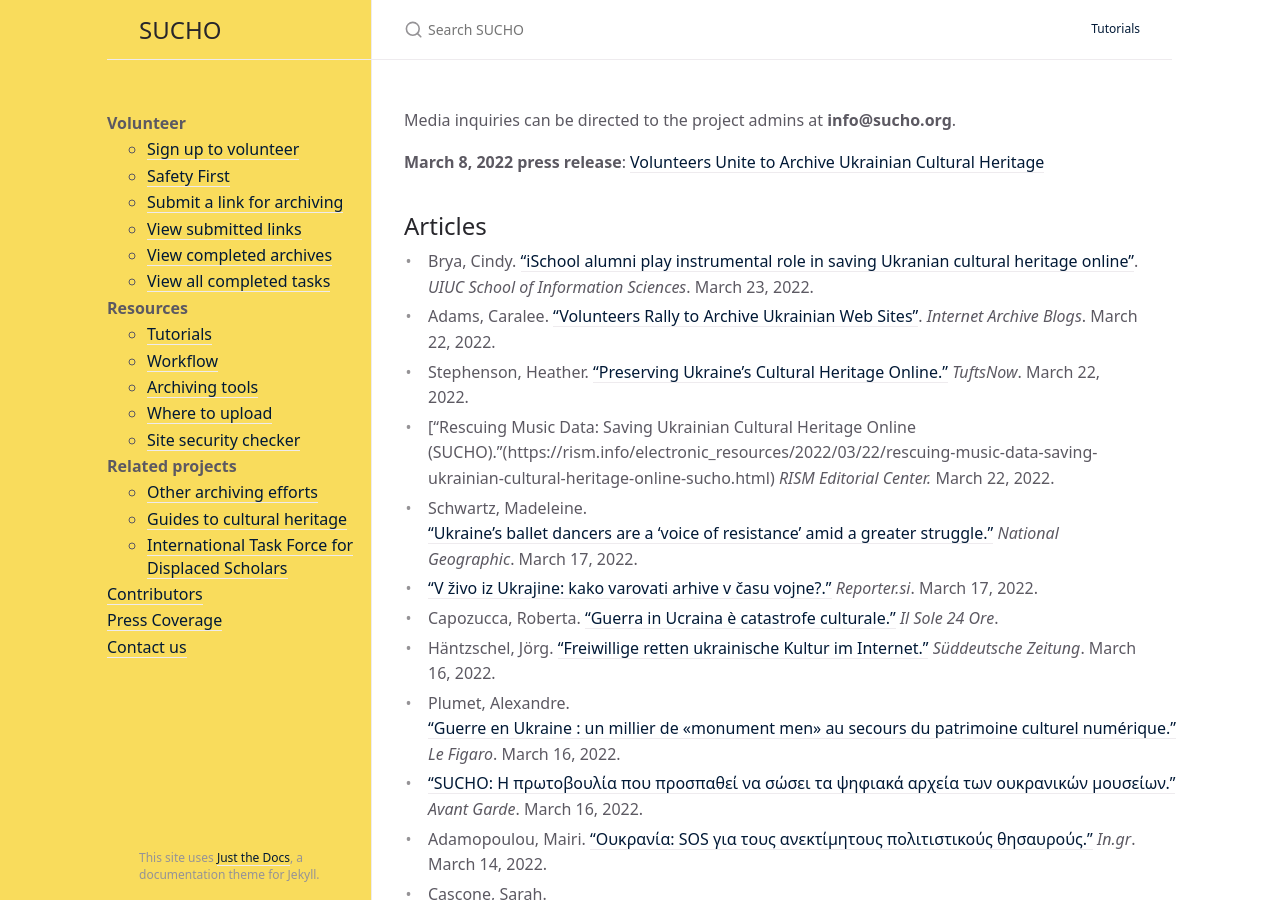
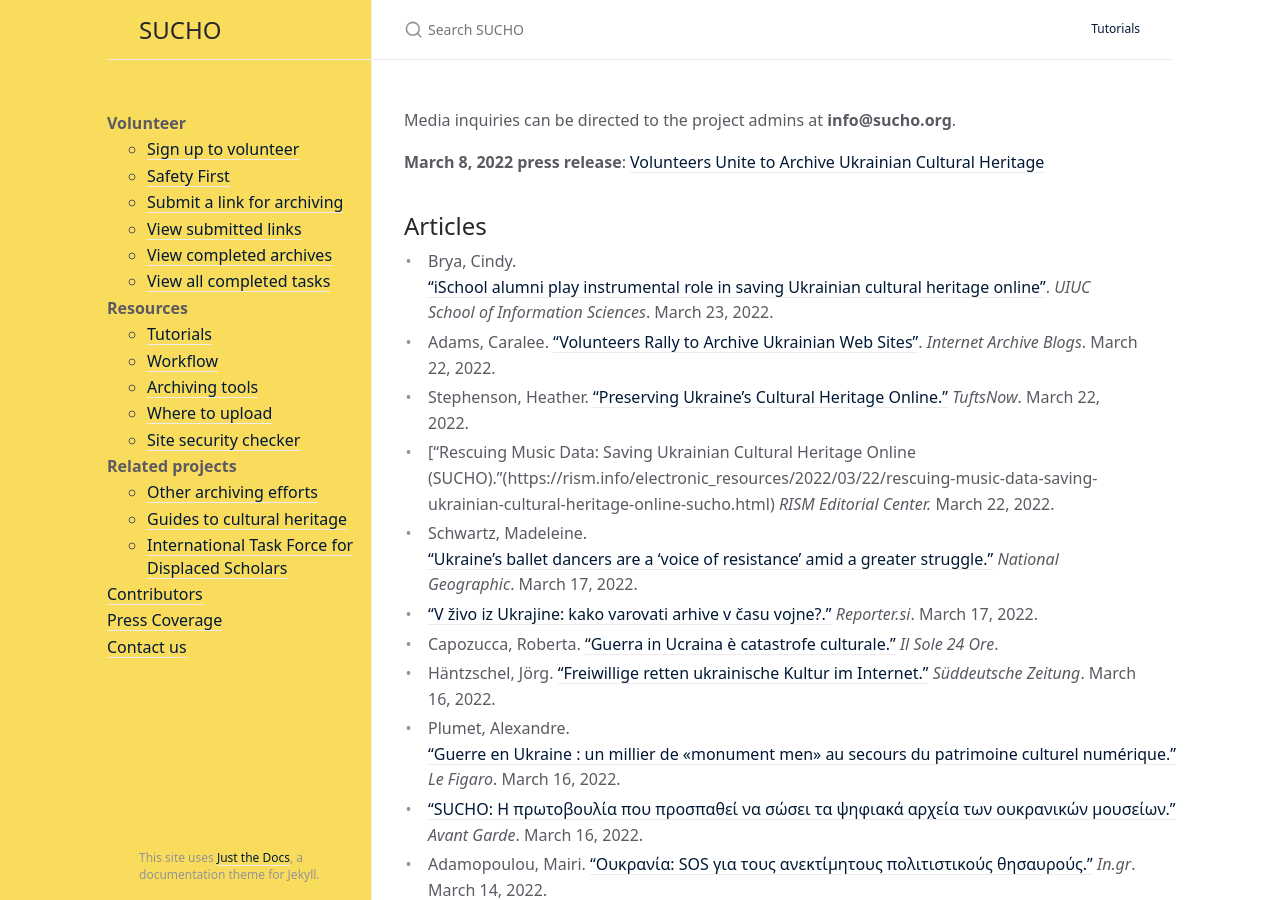
Before and after one commit to sucho-archiving/sucho-archiving.github.io, a Jekyll site: the page built from press.md, in a window 1280 px wide and 900 px high. Built offline with Jekyll 4.4.1, drawn with Linux system fonts in a browser that asks for light colours.

Commit message:
Update press.md

```diff
--- a/press.md
+++ b/press.md
@@ -9,7 +9,7 @@
 **March 8, 2022 press release**: [Volunteers Unite to Archive Ukrainian Cultural Heritage](/press-release-20220308-volunteers-unite)
 
 ## Articles
-- Brya, Cindy. ["iSchool alumni play instrumental role in saving Ukranian cultural heritage online"](https://ischool.illinois.edu/news-events/news/2022/03/ischool-alumni-play-instrumental-role-saving-ukranian-cultural-heritage). *UIUC School of Information Sciences*. March 23, 2022.
+- Brya, Cindy. ["iSchool alumni play instrumental role in saving Ukrainian cultural heritage online"](https://ischool.illinois.edu/news-events/news/2022/03/ischool-alumni-play-instrumental-role-saving-ukranian-cultural-heritage). *UIUC School of Information Sciences*. March 23, 2022.
 - Adams, Caralee. ["Volunteers Rally to Archive Ukrainian Web Sites"](http://blog.archive.org/2022/03/22/volunteers-rally-to-archive-ukrainian-web-sites/). *Internet Archive Blogs*. March 22, 2022.
 - Stephenson, Heather. ["Preserving Ukraine’s Cultural Heritage Online."](https://now.tufts.edu/articles/preserving-ukraine-s-cultural-heritage-online) *TuftsNow*. March 22, 2022.
 - ["Rescuing Music Data: Saving Ukrainian Cultural Heritage Online (SUCHO)."(https://rism.info/electronic_resources/2022/03/22/rescuing-music-data-saving-ukrainian-cultural-heritage-online-sucho.html) *RISM Editorial Center.* March 22, 2022.
```
